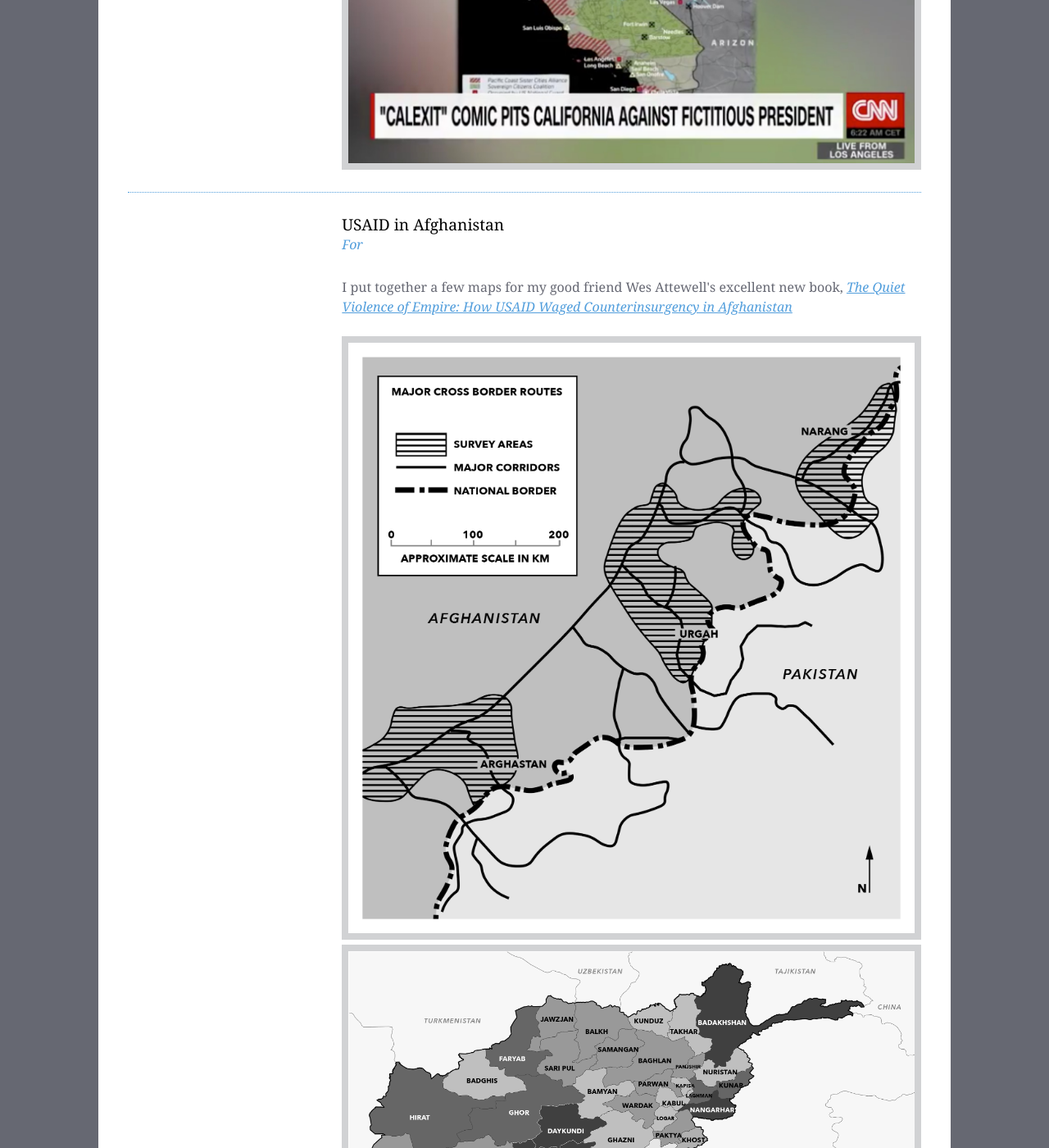
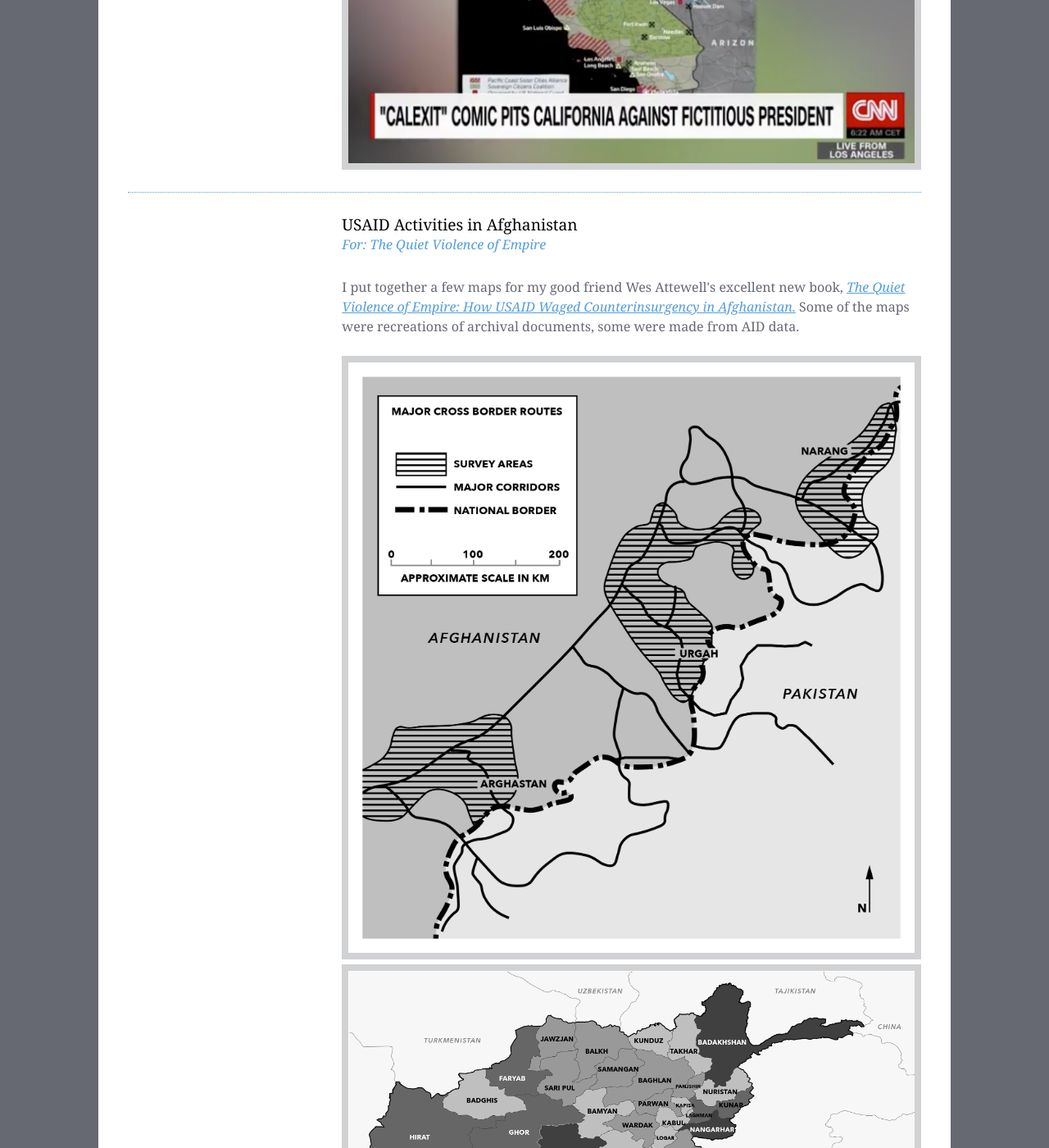
Before and after one commit to nisaface/nisaface.github.io, a Jekyll site: the page category/mapping/index.html, which Jekyll copies as it is, in a window 1280 px wide and 1400 px high, scrolled down 1770 px. Shown: the whole window at 82% size. Built offline with Jekyll 4.4.1, drawn with Linux system fonts in a browser that asks for light colours; some of the changed text lies outside the part shown.

Commit message:
fixed a few things

```diff
--- a/category/mapping/index.html
+++ b/category/mapping/index.html
@@ -61,13 +61,13 @@
 
       <article class="post longform single">
         <header class="post-header">
-        <h1 class="post-title">USAID in Afghanistan</h1>
-        <h3 class="post-subtitle">For </h3>
+        <h1 class="post-title">USAID Activities in Afghanistan</h1>
+        <h3 class="post-subtitle">For: The Quiet Violence of Empire</h3>
       </header>
       <div class="post-content">
         <br>
-        I put together a few maps for my good friend Wes Attewell's excellent new book, <a href=https://www.upress.umn.edu/book-division/books/the-quiet-violence-of-empire><i>The Quiet Violence of Empire: How USAID Waged Counterinsurgency in Afghanistan</i></a> <br><br>
-        <img src="/img/Figure_7.jpg" width="100%">
+        I put together a few maps for my good friend Wes Attewell's excellent new book, <a href=https://www.upress.umn.edu/book-division/books/the-quiet-violence-of-empire><i>The Quiet Violence of Empire: How USAID Waged Counterinsurgency in Afghanistan.</i></a> Some of the maps were recreations of archival documents, some were made from AID data.<br><br>
+        <img src="/img/Figure_7.jpg" width="100%"><br>
         <img src="/img/Figure_12.jpg" width="100%">
     </div>
 
@@ -76,12 +76,12 @@
 
       <article class="post longform single">
         <header class="post-header">
-        <h1 class="post-title">USAID in Afghanistan</h1>
-        <h3 class="post-subtitle">For </h3>
+        <h1 class="post-title">Mapping the Terrain of Partisan Fighting</h1>
+        <h3 class="post-subtitle">The Wartime Forests of Eastern Europe, 1939</h3>
       </header>
       <div class="post-content">
         <br>
-        A map of a very specific month in late 1939 for my departmental colleague (and all-around excellent person) David Rosen's book <a href=https://www.routledge.com/Jewish-Child-Soldiers-in-the-Bloodlands-of-Europe/Rosen/p/book/9781032044972><i>Jewish Child Soldiers in the Bloodlands of Europe</i></a> <br><br>
+        A map of a very specific month in late 1939 for my departmental colleague (and all-around excellent person) David Rosen's book <a href=https://www.routledge.com/Jewish-Child-Soldiers-in-the-Bloodlands-of-Europe/Rosen/p/book/9781032044972><i>Jewish Child Soldiers in the Bloodlands of Europe</i></a>. It was surprisingly difficult to ascertain where the recognized borders were for this map, as they were in constant motion.<br><br>
         <img src="/img/Rosen.jpg" width="100%">
 
     </div>
```
